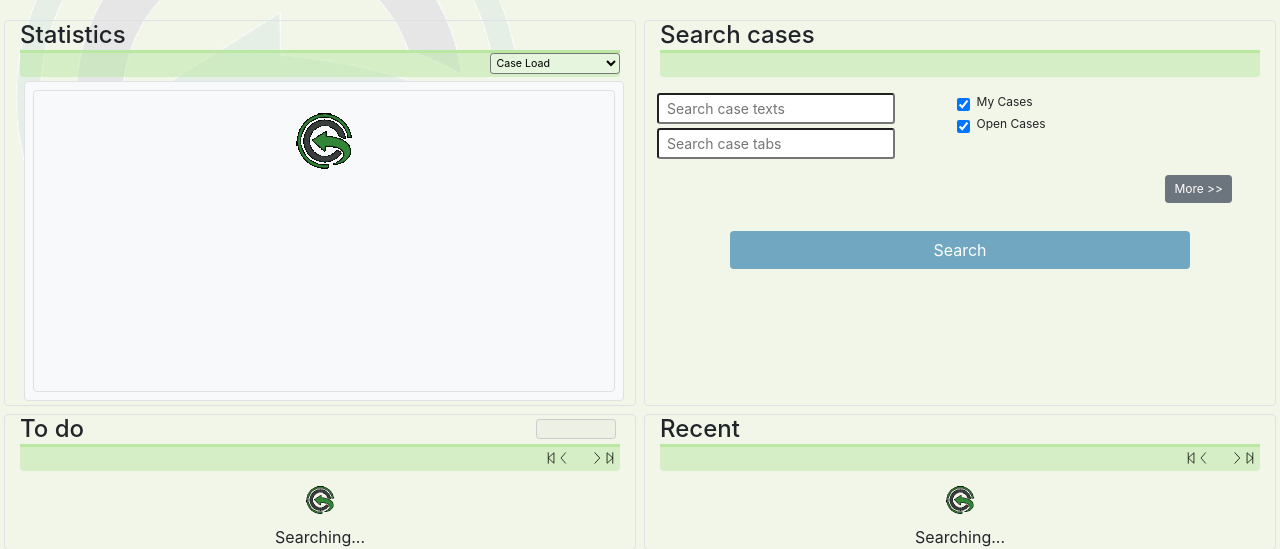
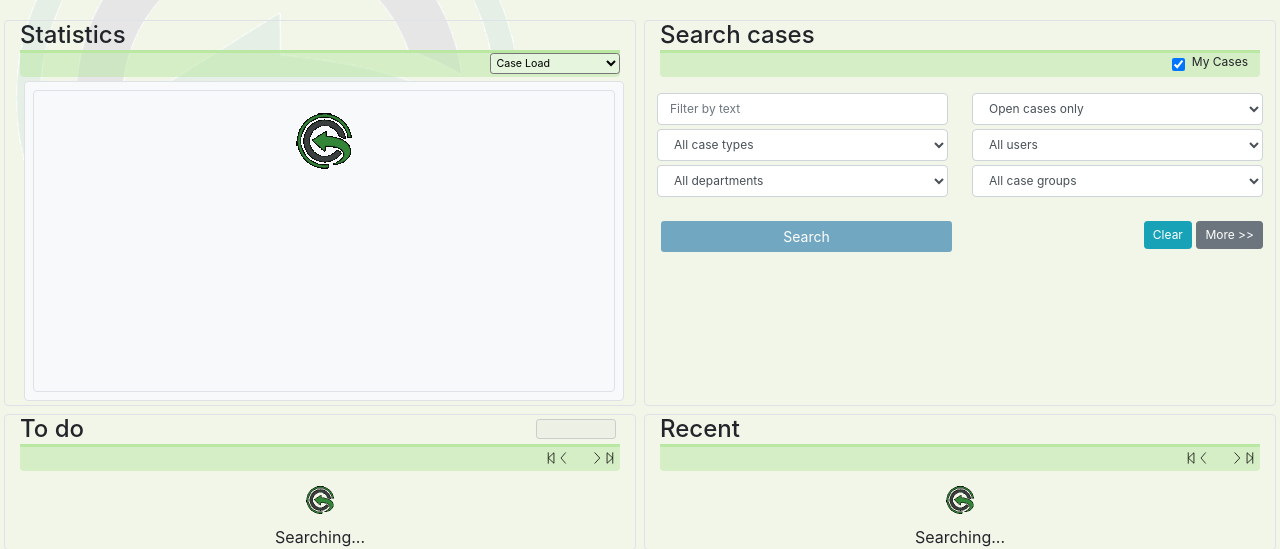
Before and after one commit to jcleeland/atticase, a PHP site: page / in a window 1280 px wide. Shown: the part 106-655 px from the top of the page. Run offline with PHP 8.4, Linux system fonts and the light colour scheme; the visitor is signed in with stand-in values (Sample User, id 1); data that the repository does not hold is empty; a stand-in replaces the project's code that opens the database connection; some libraries are stand-ins or nearby versions.

Commit message:
Finetuning large search results and adding search features

```diff
--- a/helpers/oct.php
+++ b/helpers/oct.php
@@ -245,11 +245,12 @@
         if($conditions === null) {$conditions="is_closed != 1";}
         if($order===null) {$order="date_due ASC";}
 
+        $county="SELECT count(t.task_id) as total";
         $query="SELECT t.*, p.*, lt.*, lc.*, lv.*, lvc.*, uo.*, flr.*, mst.*, u.real_name as assigned_real_name, ue.real_name as last_edited_real_name";
         if($this->externalDb===true) {
             $query .= ", mem.*";
         }
-        $query.="\r\n                 FROM ".$this->dbprefix."tasks t
+        $querybody ="\r\n                 FROM ".$this->dbprefix."tasks t
 
                      LEFT JOIN ".$this->dbprefix."projects p ON t.attached_to_project = p.project_id
                      LEFT JOIN ".$this->dbprefix."list_tasktype lt ON t.task_type = lt.tasktype_id
@@ -265,18 +266,32 @@
 
         //External Database Link
         if($this->externalDb===true) {
-            $query .= "    LEFT JOIN ".$this->dbprefix."member_cache mem ON mem.member=t.member
+            $querybody .= "    LEFT JOIN ".$this->dbprefix."member_cache mem ON mem.member=t.member
                  ";
         }
         //CONDITIONS
-        $query .= "WHERE ".$conditions;
+        $querybody .= "WHERE ".$conditions;
 
         //ORDER
-        $query .= " \nORDER BY ".$order;
-        //echo $query;
-        $results=$this->fetchMany($query, $parameters, $first, $last, false);
+        $querybody .= " \nORDER BY ".$order;
 
-        $output=array("results"=>$results['output'], "query"=>$query, "parameters"=>$parameters, "count"=>count($results['output']), "total"=>$results['records']);
+        //echo $county.$querybody;
+
+        $countresults=$this->fetchMany($county.$querybody, $parameters, 0, 10000000000, false);
+        //$this->showArray($countresults);
+        $totalresponses=$countresults['output'][0]['total'];
+
+        if($totalresponses > 500) {
+            $last=$first+500;
+            $querybody .= " \nLIMIT 500";
+        }
+        //echo "First: $first, Last: $last"; die();
+        $results=$this->fetchMany($query.$querybody, $parameters, $first, $last, false);
+
+        $output=array("results"=>$results['output'], "query"=>$query, "parameters"=>$parameters, "count"=>count($results['output']), "total"=>$totalresponses);
+        //$this->showArray($output);
+        //die();
+
 
         return($output);
     }
@@ -856,7 +871,6 @@
 
 
 
-
     ##### STATS #####
 
     function statsCases($parameters, $conditions, $order, $first, $last, $select=null) {
@@ -1085,7 +1099,7 @@
         );
     }
 
-    function showArray($array, $title) {
+    function showArray($array, $title="Showing array (debug)") {
         echo "<pre><b>$title</b><br />";
         print_r($array);
         echo "</pre>";
--- a/index.php
+++ b/index.php
@@ -62,12 +62,19 @@
 
 
     // #########################################################################
-
+    // GENERIC SETTINGS
     $user_id=isset($_SESSION['user_id']) ? $_SESSION['user_id'] : null;
     $user_name=isset($_SESSION['user_name']) ? $_SESSION['user_name'] : null;
     $user_real_name=isset($_SESSION['real_name']) ? $_SESSION['real_name'] : null;
     $is_admin=isset($_SESSION['is_admin']) ? $_SESSION['is_admin'] : null;
-    //NAVIGATION
+
+    // CURRENT FILTER SETTINGS
+    $filter_user_id=isset($_SESSION['filter_user_id']) ? $_SESSION['filter_user_id'] : $user_id;
+    $filter_text=isset($_SESSION['filter_text']) ? $_SESSION['filter_text'] : "";
+    $filter_case_type=isset($_SESSION['filter_case_type']) ? $_SESSION['filter_case_type'] : null;
+    $filter_case_status=isset($_SESSION['filter_case_status']) ? $_SESSION['filter_case_status'] : null;
+
+    // NAVIGATION
     $page=isset($_GET['page']) ? $_GET['page'] : "dashboard";
 
     //Some useful values for each page
@@ -110,6 +117,7 @@
 
     <input type='hidden' name='today_start' id='today_start' value='<?php echo $todaystart ?>' />
     <input type='hidden' name='today_end' id='today_end' value='<?php echo $todayend ?>' />
+    <input type='hidden' name='user_id' id='user_id' value='<?php echo $user_id ?>' />
 
     <input type='hidden' name='attachments_dir' id='attachments_dir' value='/var/attachments/' />
         <?php
--- a/js/pages/dashboard/filters.js
+++ b/js/pages/dashboard/filters.js
@@ -1,5 +1,40 @@
 $(function() {
     $('#mycasesOnly').click(function() {
+        userId=$('#user_id').val();
+        console.log('Current User is'+userId);
+        if($(this).is(':checked')) {
+            console.log('Checked');
+            //Change the user list to current user
+            $('#userSelect').val(userId);
+        } else {
+            $('#userSelect').val('');
+            console.log('Unchecked');
+        }
+        loadCaselist();
+    })
+
+    $('#userSelect').change(function() {
+        if($('#userSelect').val()==globals.userId) {
+            $('#mycasesOnly').prop('checked', true);
+        } else {
+            $('#mycasesOnly').prop('checked', false);
+        }
+        loadCaselist();
+    })
+
+    $('#caseTypeSelect').change(function() {
+        loadCaselist();
+    })
+
+    $('#productSelect').change(function() {
+        loadCaselist();
+    })
+
+    $('#departmentSelect').change(function() {
+        loadCaselist();
+    })
+
+    $('#statusSelect').change(function() {
         loadCaselist();
     })
 })
--- a/pages/dashboard/filters.php
+++ b/pages/dashboard/filters.php
@@ -1,71 +1,94 @@
         <script src="js/pages/dashboard/filters.js"></script>
         <h4 class="header">Search cases</h4>
-        <div class="pager rounded-bottom">&nbsp;</div>
-        <div class='row'>
-            <div class='form-group m-2 w-45'>
-                <div class='form-group m-1'>
-                    <input type='text' class='form-control-sm' id='casetext' aria-describedby='casetextHelp' placeholder='Search case texts'>
-                </div>
-                <div class='form-group m-1'>
-                    <input type='text' class='form-control-sm' id='casetext' aria-describedby='tabtextHelp' placeholder='Search case tabs'>
-                </div>
-            </div>
-            <div class='form-group m-2 w-45'>
-                <div class='form-group m-1 form-check'>
+        <div class="pager rounded-bottom">
+            <div class='form-group m-1 form-check'>&nbsp;
+                <div class='float-right pr-2'>
                     <input type='checkbox' class='form-check-input small' id='mycasesOnly' checked=checked />
                     <label class='form-check-label smaller' for='mycasesOnly'>My Cases</label>
                 </div>
-                <div class='form-group m-1 form-check'>
-                    <input type='checkbox' class='form-check-input small' id='opencasesOnly' checked=checked />
-                    <label class='form-check-label smaller' for='opencasesOnly'>Open Cases</label>
+            </div>
+
+        </div>
+        <div class='row'>
+            <div class='form-group m-1 p-1 col-xl'>
+                <div class='form-group m-1'>
+                    <input class='form-control smaller' type='text' class='form-control-sm' id='casetext' aria-describedby='casetextHelp' placeholder='Filter by text'>
                 </div>
+                <div class='form-group m-1'>
+                    <?php
+                        $casetypes=$oct->caseTypeList();
+                        $caseTypeSelect=$oct->buildSelectList($casetypes['results'], array("id"=>"caseTypeSelect", "class"=>"form-control smaller"), "tasktype_id", "tasktype_name", null, "All case types", null);
+                        echo $caseTypeSelect;
+                    ?>
+                </div>
+                <div class='form-group m-1'>
+                    <?php
+                        $departments=$oct->departmentList(array(), "show_in_list=1");
+                        $departmentSelect=$oct->buildSelectList($departments['results'], array("id"=>"departmentSelect", "class"=>"form-control smaller"), "category_id", "category_name", null, "All departments");
+                        echo $departmentSelect;
+                    ?>
+                </div>
+            </div>
+            <div class='form-group m-1 p-1 col-xl'>
+                <div class='form-group m-1'>
+                    <select class='form-control smaller' id='statusSelect'>
+                        <option value='0'>Open cases only</option>
+                        <option value='1'>Closed cases only</option>
+                        <option>All cases</option>
+                    </select>
+                </div>
+                <div class='form-group m-1'>
+                    <?php
+                        $users=$oct->userList(array(), "account_enabled = 1", "group_name, real_name");
+                        $attributes=array("class"=>"form-control smaller", "id"=>"userSelect");
+                        $userselect=$oct->buildSelectList($users['results'], $attributes, "user_id", "real_name", $user_id, "All users", "group_name");
+                        echo $userselect;
+                    ?>
+                </div>
+                <div class='form-group m-1'>
+                    <select class='form-control smaller' id='caseGroupSelect'>
+                        <option>All case groups</option>
+                        <option value=''>...</option>
+                    </select>
+                </div>
+
             </div>
         </div>
         <div class="row">
-            <div class='form-group m-2 w-45'>
+            <div class='form-group m-1 p-1 col-xl text-center'>
+                <div class='form-group m-1'>
+                    <button type='submit' class='btn btn-main btn-sm w-100 ml-1'>Search</button>
+                </div>
             </div>
-            <div class='form-group m-1 w-45 text-nowrap text-right'>
-                <a class='btn btn-secondary btn-sm smaller' data-toggle='collapse' href='#filterMore' role='button' aria-expanded='false' aria-controls='filterMore'>
-                    More >>
-                </a>
+            <div class='form-group m-1 p-1 text-nowrap text-right col-xl'>
+                <div class='form-group m-1'>
+                    <a class='btn btn-info btn-sm smaller' href='#clear' role='button'>
+                        Clear
+                    </a>
+                    <a class='btn btn-secondary btn-sm smaller' data-toggle='collapse' href='#filterMore' role='button' aria-expanded='false' aria-controls='filterMore'>
+                        More >>
+                    </a>
+                </div>
             </div>
 
         </div>
         <p>
         <div class='collapse m-1' id='filterMore'>
             <div class='row'>
-                <div class='form-group m-1 w-45'>
-                    <select class='form-control smaller' id='caseTypeSelect'>
-                        <option>All case types</option>
-                        <option>etc</option>
+                <div class='form-group m-1 w-90'>
+                    <select class='form-control smaller' id='dateRange'>
+                        <option value='All'></option>
                     </select>
                 </div>
-                <div class='form-group m-1 w-45'>
-                    <select class='form-control smaller' id='userSelect'>
-                        <option>All users</option>
-                        <option>etc</option>
-                    </select>
-                </div>
+
             </div>
             <div class='row'>
-                <div class='form-group m-1 w-45'>
-                    <select class='form-control smaller' id='caseGroupSelect'>
-                        <option>All case groups</option>
-                        <option>etc</option>
-                    </select>
-                </div>
-                <div class='form-group m-1 w-45'>
-                    <select class='form-control smaller' id='departmentSelect'>
-                        <option>All departments</option>
-                        <option>Dept Health & Human Services</option>
-                    </select>
-                </div>
+
+
             </div>
         </div>
         <div class="row">
-            <div class='form-group m-2 w-100 text-center'>
-                <button type='submit' class='btn btn-main mb-2 w-75'>Search</button>
-            </div>
+
         </div>
 <?php
 
```
Also changed, not shown: js/pages/caselist.js (+32 -5 lines), pages/case.php (+8 -22 lines).
